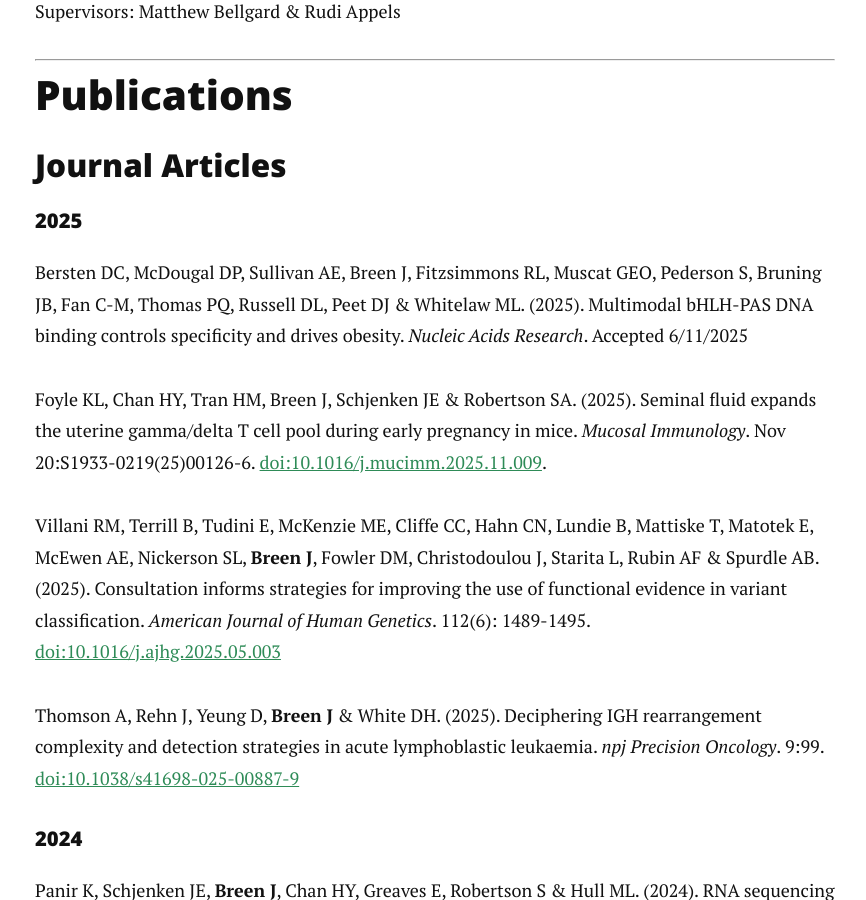
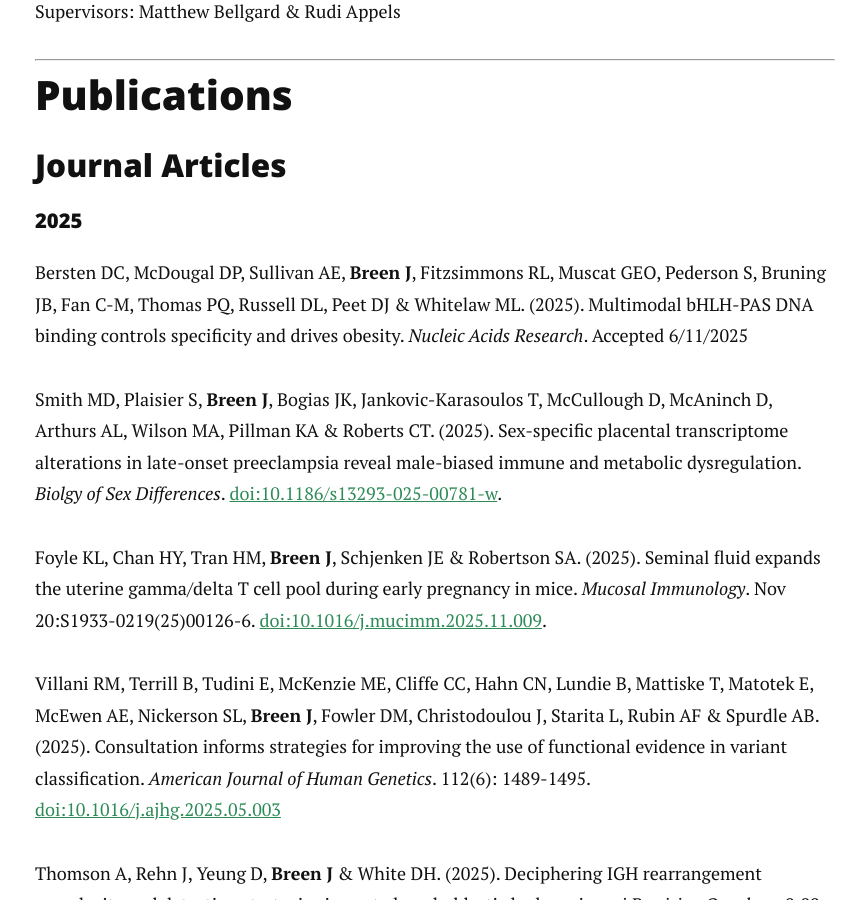
Before and after one commit to jimmybgammyknee/jimmybgammyknee.github.io, a Jekyll site: the page built from cv.md, in a window 1280 px wide and 900 px high, scrolled down 2404 px. Shown: the whole window, without its empty margins (205-1071 px from the left). Built offline with Jekyll 4.4.1, drawn with Linux system fonts in a browser that asks for light colours; nearby versions of some CDN libraries.

Commit message:
Highlight 'Breen J' in journal article citations

```diff
--- a/cv.md
+++ b/cv.md
@@ -77,9 +77,11 @@ Supervisors: Matthew Bellgard & Rudi Appels <br>
 
 #### 2025
 
-Bersten DC, McDougal DP, Sullivan AE, Breen J, Fitzsimmons RL, Muscat GEO, Pederson S, Bruning JB, Fan C-M, Thomas PQ, Russell DL, Peet DJ & Whitelaw ML. (2025). Multimodal bHLH-PAS DNA binding controls specificity and drives obesity. _Nucleic Acids Research_. Accepted 6/11/2025
+Bersten DC, McDougal DP, Sullivan AE, **Breen J**, Fitzsimmons RL, Muscat GEO, Pederson S, Bruning JB, Fan C-M, Thomas PQ, Russell DL, Peet DJ & Whitelaw ML. (2025). Multimodal bHLH-PAS DNA binding controls specificity and drives obesity. _Nucleic Acids Research_. Accepted 6/11/2025
 
-Foyle KL, Chan HY, Tran HM, Breen J, Schjenken JE & Robertson SA. (2025). Seminal fluid expands the uterine gamma/delta T cell pool during early pregnancy in mice. _Mucosal Immunology_. Nov 20:S1933-0219(25)00126-6. [doi:10.1016/j.mucimm.2025.11.009](https://doi.org/10.1016/j.mucimm.2025.11.009).
+Smith MD, Plaisier S, **Breen J**,  Bogias JK, Jankovic-Karasoulos T, McCullough D, McAninch D, Arthurs AL, Wilson MA, Pillman KA & Roberts CT. (2025). Sex-specific placental transcriptome alterations in late-onset preeclampsia reveal male-biased immune and metabolic dysregulation. _Biolgy of Sex Differences_. [doi:10.1186/s13293-025-00781-w](https://doi.org/10.1186/s13293-025-00781-w).
+
+Foyle KL, Chan HY, Tran HM, **Breen J**, Schjenken JE & Robertson SA. (2025). Seminal fluid expands the uterine gamma/delta T cell pool during early pregnancy in mice. _Mucosal Immunology_. Nov 20:S1933-0219(25)00126-6. [doi:10.1016/j.mucimm.2025.11.009](https://doi.org/10.1016/j.mucimm.2025.11.009).
 
 Villani RM, Terrill B, Tudini E, McKenzie ME, Cliffe CC, Hahn CN, Lundie B, Mattiske T, Matotek E, McEwen AE, Nickerson SL, **Breen J**, Fowler DM, Christodoulou J, Starita L, Rubin AF & Spurdle AB. (2025). Consultation informs strategies for improving the use of functional evidence in variant classification. _American Journal of Human Genetics_. 112(6): 1489-1495. [doi:10.1016/j.ajhg.2025.05.003](https://doi.org/10.1016/j.ajhg.2025.05.003)
 
```
